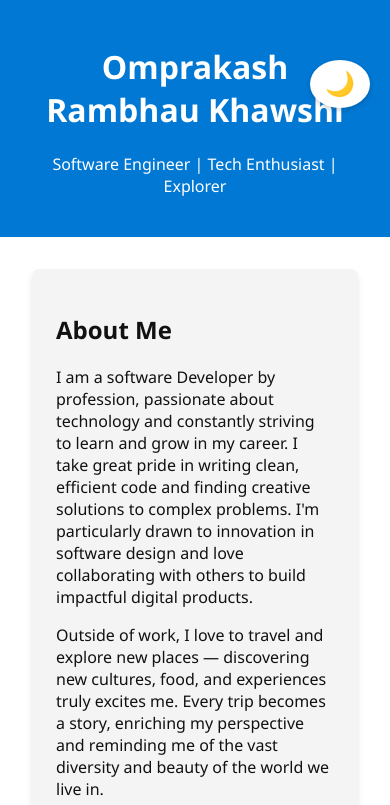
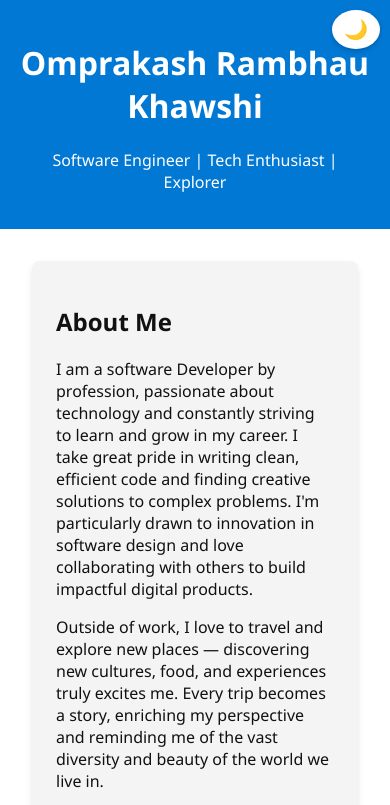
Before and after one commit to OmKhawshi/Web, a plain HTML site: page index.html in a window 390 px wide. Shown: the top 805 px of the page. Drawn offline with Linux system fonts and the light colour scheme.

Commit message:
initial commit

```diff
--- a/index.html
+++ b/index.html
@@ -28,7 +28,8 @@
     }
 
    header {
-      padding: 1.5rem;
+    position: relative;
+    padding: 20px;
     background-color: var(--accent);
  color: white;
      text-align: center;
@@ -38,8 +39,9 @@
 .theme-toggle {
     position: absolute;
     right: 20px;
-    top: 10%;
+    top: 18%;
     transform: translateY(-50%);
+    z-index: 1000;
 }
 
 .theme-toggle .toggle-button {
@@ -55,6 +57,19 @@
 
 .theme-toggle .toggle-button:hover {
     background-color: #ddd;
+}
+
+@media (max-width: 768px) {
+    .theme-toggle {
+        top: 10px;
+        right: 10px;
+        transform: none;
+    }
+
+    .theme-toggle .toggle-button {
+        padding: 8px 12px;
+        font-size: 1.2rem;
+    }
 }
 
     .container {
@@ -142,10 +157,9 @@
   <p>Software Engineer | Tech Enthusiast | Explorer</p>
 
   <div class="theme-toggle">
-            <button id="theme-toggle" class="toggle-button" onclick="toggleTheme()" >🌙</button>
+    <button id="theme-toggle" class="toggle-button" onclick="toggleTheme()">🌙</button>
   </div>
 </header>
-
   <div class="container">
 
     <section class="bio">
```
Lines whose indentation alone changed are shown as unchanged.
